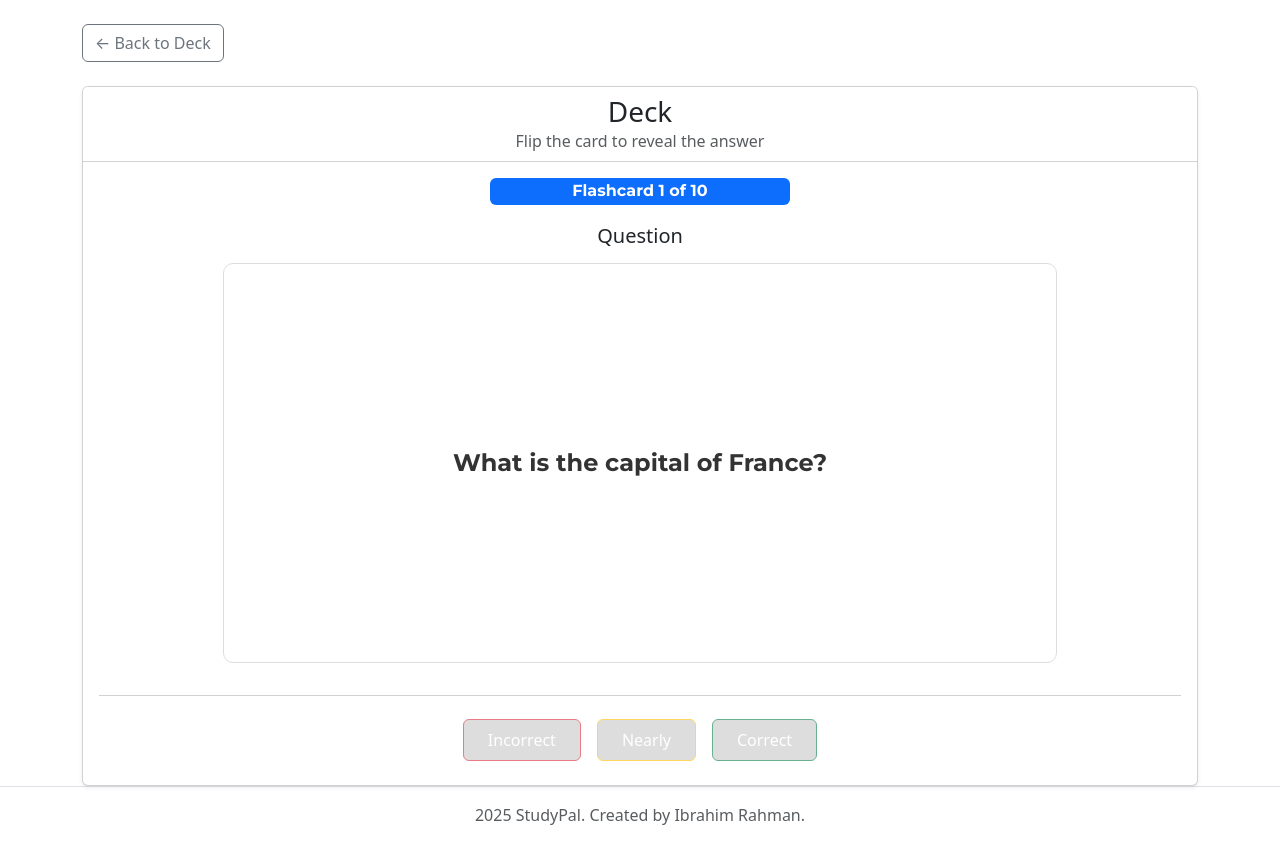
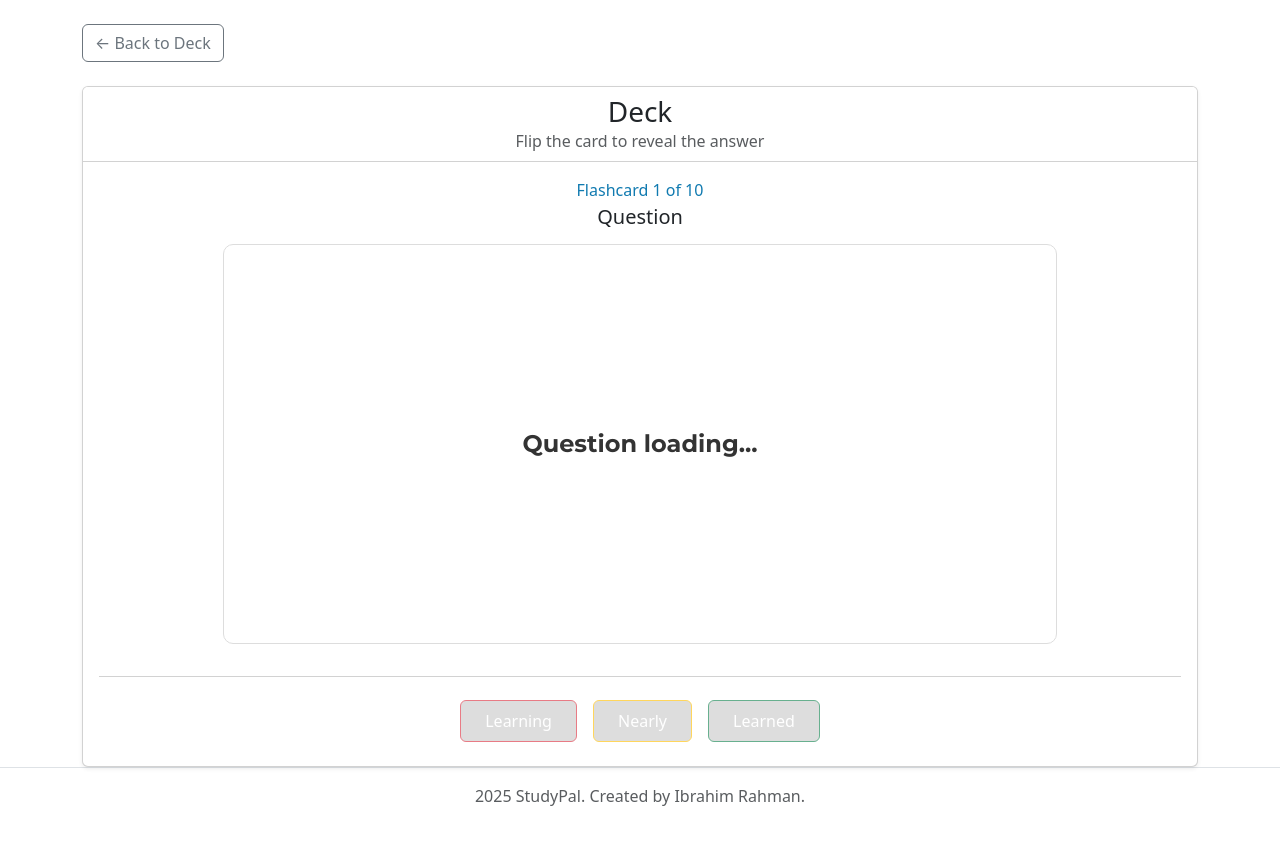
Before and after one commit to MrRuffs/StudyPalFinal, a Flask app: page /study-deck/2 in a window 1280 px wide. After the commit the page ends 806 px from the top, so only its background shows below. Run offline with Flask 3, Linux system fonts and the light colour scheme; some libraries are stand-ins or nearby versions.

Commit message:
Update study.html

```diff
--- a/templates/study.html
+++ b/templates/study.html
@@ -23,7 +23,7 @@
             </div>
             <div class="card-body text-center" >
                 <div class="top-items">
-                    <span id="btn-count" class="progress-badge badge bg-primary fs-6 mb-3">Flashcard 1 of 10</span>
+                    <span id="btn-count" style="color: #107ab0">Flashcard 1 of 10</span>
                     <span id="indicator">Question</span>
                 </div>
 
@@ -31,7 +31,7 @@
                     <div class="flashcard" id="flashcard" onclick="flipCard()">
                         <div class="flashcard-face flashcard-front">
                             <div class="flashcard-content" style="text-align: center; align-items: center;">
-                                <div class="flashcard-question" id="flashcardQuestion">What is the capital of France?</div>
+                                <div class="flashcard-question" id="flashcardQuestion">Question loading...</div>
                                 <!-- <hr> -->
                                 <a style="display: none;" class="btn btn-primary" onclick="backToDeck()" id="backButton">Back to Deck?</a>
                             </div>
@@ -41,7 +41,7 @@
                                 <!-- Display the question above the answer -->
                                 <!-- <div class="flashcard-question" id="flashcardQuestionBack">What is the capital of France?</div> -->
                                 <!-- <hr class="my-2"> Horizontal line as a separator -->
-                                <div class="flashcard-answer" id="flashcardAnswer">Paris</div>
+                                <div class="flashcard-answer" id="flashcardAnswer">Answer...</div>
                             </div>
                         </div>
 
@@ -58,13 +58,13 @@
                 <div class="card-footer bg-white">
                     <div style="margin-top: 15px" class="d-flex flex-wrap justify-content-center gap-3" styl>
                         <button class="btn btn-danger px-4 py-2" id="incorrectButton" onclick="rateFlashcard('learning')" disabled>
-                            <i class="bi bi-x-circle"></i> Incorrect
+                            <i class="bi bi-x-circle"></i> Learning
                         </button>
                         <button class="btn btn-warning px-4 py-2 text-white" id="nearlyButton" onclick="rateFlashcard('nearly')" disabled>
                             <i class="bi bi-question-circle"></i> Nearly
                         </button>
                         <button class="btn btn-success px-4 py-2" id="correctButton" onclick="rateFlashcard('learned')" disabled>
-                            <i class="bi bi-check-circle"></i> Correct
+                            <i class="bi bi-check-circle"></i> Learned
                         </button>
                     </div>
                 </div>
@@ -258,7 +258,6 @@
                 // Rest of your existing code...
             }
         }
-        // Function to rate the flashcard and move to the next card
         async function rateFlashcard(rating) {
             console.log(`Flashcard rated as: ${rating}`);
             const access_token = localStorage.getItem('token');
@@ -270,6 +269,26 @@
             }
 
             try {
+                // Flip the card back to the front before showing the next flashcard
+                if (isFlipped) {
+                    flipCard();
+                }
+
+                // Add slide-out animation to the current flashcard
+                const flashcardElement = document.getElementById("flashcard");
+                flashcardElement.classList.add("slide-out");
+
+                // Wait for the slide-out animation to finish
+                await new Promise((resolve) => setTimeout(resolve, 200)); // 500ms matches the animation duration
+
+                // Trigger confetti based on the rating
+                switch (rating) {
+                    case "learned":
+                        celebrate("green"); // Green confetti for "Learned" (most intense)
+                        break;
+                }
+
+                // Update the flashcard status on the server
                 const response = await fetch("/update-flashcard-status", {
                     method: "POST",
                     headers: {
@@ -284,27 +303,24 @@
                 });
 
                 if (!response.ok) {
-                    // Log the response status and message
                     const errorData = await response.json();
                     console.error("Server error:", errorData);
                     throw new Error(`HTTP error! Status: ${response.status}`);
                 }
 
                 const responseData = await response.json();
+                console.log("Flashcard status updated successfully:", responseData);
+
+                // Show the next flashcard
                 showNextFlashcard();
-                console.log("Flashcard status updated successfully:", responseData);
-                return responseData; // Return the fetched flashcards
             } catch (error) {
                 console.error("Error updating flashcard status:", error);
                 showAlertModal("An error occurred while updating flashcard. Please try again.");
-                return null;
+            }
         }
 
-        }
 
-        // Function to show the next flashcard
         function showNextFlashcard() {
-            if (isFlipped) {
             // Check if the user has reached the end of the flashcards list
             if (currentFlashcardIndex === flashcards.flashcards.length - 1) {
                 // Display the completion message
@@ -322,15 +338,79 @@
 
             // Move to the next flashcard
             currentFlashcardIndex = (currentFlashcardIndex + 1) % flashcards.flashcards.length;
+
+            // Add slide-in animation to the next flashcard
+            const flashcardElement = document.getElementById("flashcard");
+            flashcardElement.classList.remove("slide-out");
+            flashcardElement.classList.add("slide-in");
+
+            // Update the content for the next flashcard
             updateFlashcard();
 
-                flipCard(); // Reset the card to the front
+            // Remove the slide-in animation after it finishes
+            setTimeout(() => {
+                flashcardElement.classList.remove("slide-in");
+            }, 250); // 250ms matches the animation duration
         }
+        function celebrate(color) {
+            const end = Date.now() + 1000; // 1 second of confetti
+            const defaults = { startVelocity: 30, spread: 360, ticks: 60, zIndex: 1000 };
+
+            // Map button colors to confetti colors and effects
+            const colorMap = {
+                red: { colors: ["#ff0000", "#ff6666"], particleCount: 30, gravity: 1.5 }, // Red for "Learning" (less intense)
+                yellow: { colors: ["#ffcc00", "#ffeb3b"], particleCount: 40, gravity: 1.2 }, // Yellow for "Nearly" (moderate intensity)
+                green: { colors: ["#00ff00", "#4caf50"], particleCount: 50, gravity: 1 } // Green for "Learned" (most intense)
+            };
+
+            const { colors, particleCount, gravity } = colorMap[color] || { colors: ["#000000"], particleCount: 30, gravity: 1 }; // Default to black if no color is matched
+
+            (function frame() {
+                confetti({
+                    ...defaults,
+                    particleCount,
+                    colors,
+                    gravity, // Adjust gravity for different effects
+                    origin: { x: Math.random(), y: Math.random() - 0.2 }
+                });
+
+                if (Date.now() < end) {
+                    requestAnimationFrame(frame);
+                }
+            })();
         }
 
+        // Initialize the flashcards when the page loads
+        function celebrate(color) {
+            const end = Date.now() + 1000; // 1 second of confetti
+            const defaults = { startVelocity: 30, spread: 360, ticks: 60, zIndex: 1000 };
 
-        // Initialize the flashcards when the page loads
+            // Map button colors to confetti colors
+            const colorMap = {
+                red: ["#ff0000", "#ff6666"], // Red for "Learning"
+                yellow: ["#ffcc00", "#ffeb3b"], // Yellow for "Nearly"
+                green: ["#00ff00", "#4caf50"] // Green for "Learned"
+            };
+
+            const particleCount = 50;
+            const colors = colorMap[color] || ["#000000"]; // Default to black if no color is matched
+
+            (function frame() {
+                confetti({
+                    ...defaults,
+                    particleCount,
+                    colors,
+                    origin: { x: Math.random(), y: Math.random() - 0.2 }
+                });
+
+                if (Date.now() < end) {
+                    requestAnimationFrame(frame);
+                }
+            })();
+        }
         initializeFlashcards(deck_id, quantity);
     </script>
+    <!-- Add this script to your HTML file -->
+    <script src="https://cdn.jsdelivr.net/npm/canvas-confetti@1.6.0/dist/confetti.browser.min.js"></script>
 </body>
 </html>
```
Lines whose indentation alone changed are shown as unchanged.
